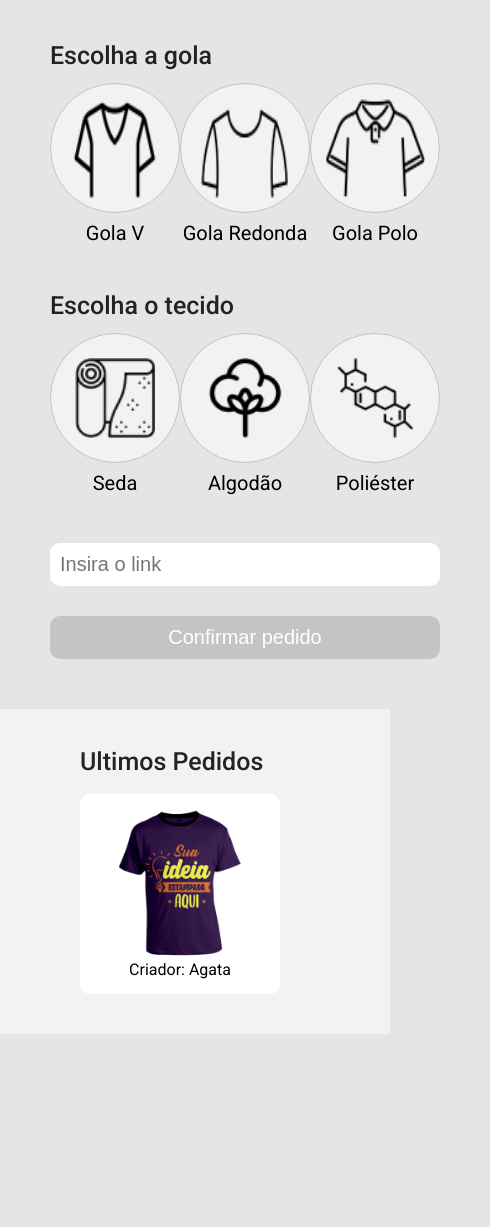
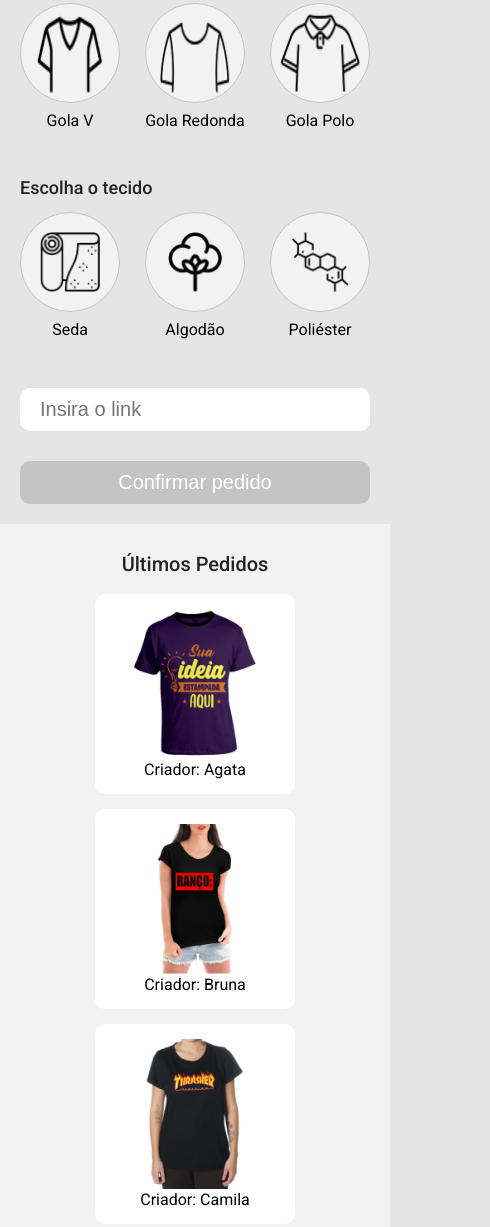
Before and after one commit to icmlopes/FashionDriven, a plain HTML site: page index.html in a window 390 px wide. Shown: the part 349-1576 px from the top of the page, 490 px wide, since content can reach past the window. Before the commit the page ends 1383 px from the top, so only its background shows below. Drawn offline with nearby package versions, Linux system fonts and the light colour scheme; a web font is replaced by a local one.

Commit message:
responsividade

```diff
--- a/index.html
+++ b/index.html
@@ -25,19 +25,19 @@
             <div class="container-opcoes-1">
                 <h2>Escolha o modelo</h2>
                 <div class="opcoes-produtos">
-                    <div class="produto">
+                    <div class="produto modelo">
                         <div class="fundo">
                             <img src="./images/tshirt.png">
                         </div>
                         <h3>T-shirt</h3>
                     </div>
-                    <div class="produto">
+                    <div class="produto modelo">
                         <div class="fundo">
                             <img src="./images/Camiseta.png">
                         </div>
                         <h3>Camiseta</h3>
                     </div>
-                    <div class="produto">
+                    <div class="produto modelo">
                         <div class="fundo">
                             <img src="./images/Mangalonga.png">
                         </div>
@@ -49,19 +49,19 @@
             <div class="container-opcoes-1">
                 <h2>Escolha a gola</h2>
                 <div class="opcoes-produtos">
-                    <div class="produto">
+                    <div class="produto gola">
                         <div class="fundo">
                             <img src="./images/GolaV.png">
                         </div>
                         <h3>Gola V</h3>
                     </div>
-                    <div class="produto">
+                    <div class="produto gola">
                         <div class="fundo">
                             <img src="./images/GolaRedonda.png">
                         </div>
                         <h3>Gola Redonda</h3>
                     </div>
-                    <div class="produto">
+                    <div class="produto gola">
                         <div class="fundo">
                             <img src="./images/GolaPolo.png">
                         </div>
@@ -73,19 +73,19 @@
             <div class="container-opcoes-1">
                 <h2>Escolha o tecido</h2>
                 <div class="opcoes-produtos">
-                    <div class="produto-tecido">
+                    <div class="produto tecido">
                         <div class="fundo">
                             <img src="./images/Seda.png">
                         </div>
                         <h3>Seda</h3>
                     </div>
-                    <div class="produto-tecido">
+                    <div class="produto tecido">
                         <div class="fundo">
                             <img src="./images/Algod+úo.png">
                         </div>
                         <h3>Algodão</h3>
                     </div>
-                    <div class="produto-tecido">
+                    <div class="produto tecido">
                         <div class="fundo">
                             <img src="./images/Poliester.png">
                         </div>
@@ -107,19 +107,54 @@
 
     <footer>
         <div class="container-ultimos-pedidos">
-            <h2>Ultimos Pedidos</h2>
-            <div>
-                <div class="opcoes-produtos">
+            <h2>Últimos Pedidos</h2>
+                <div class="opcoes-produtos-prontos">
                     <div class="opcaoes-alinhar">
-                        <div class="produto">
+                        <div class="produto pronto">
                             <div class="fundo-pronto">
                                 <img src="./images/Blusa1.png">
                                 <h4><strong>Criador:</strong> Agata</h4>
                             </div>
                         </div>
                     </div>
+
+                    <div class="opcaoes-alinhar">
+                        <div class="produto pronto">
+                            <div class="fundo-pronto">
+                                <img src="./images/Blusa2.png">
+                                <h4><strong>Criador:</strong> Bruna</h4>
+                            </div>
+                        </div>
+                    </div>
+
+                    <div class="opcaoes-alinhar">
+                        <div class="produto pronto">
+                            <div class="fundo-pronto">
+                                <img src="./images/Blusa3.png">
+                                <h4><strong>Criador:</strong> Camila</h4>
+                            </div>
+                        </div>
+                    </div>
+
+                    <div class="opcaoes-alinhar">
+                        <div class="produto pronto">
+                            <div class="fundo-pronto">
+                                <img src="./images/Blusa4.png">
+                                <h4><strong>Criador:</strong> Daniel</h4>
+                            </div>
+                        </div>
+                    </div>
+
+                    <div class="opcaoes-alinhar">
+                        <div class="produto pronto">
+                            <div class="fundo-pronto">
+                                <img src="./images/Blusa5.png">
+                                <h4><strong>Criador:</strong> Ester</h4>
+                            </div>
+                        </div>
+                    </div>
                 </div>
-            </div>
+
 
         </div>
     </footer>
--- a/style/style.css
+++ b/style/style.css
@@ -9,11 +9,16 @@ body {
 
 header {
     background-color: #404EED;
+    top: 0;
+    left: 0;
+    right: 0;
     padding: 16px;
     padding-left: 60px;
+    position: fixed;
+    z-index: 1;
 }
 
-button{
+button {
     width: 100%;
     padding: 10px;
     border-radius: 10px;
@@ -26,6 +31,7 @@ button{
 
 .toda-pagina {
     display: flex;
+    margin-top: 90px;
 }
 
 .container-opcoes {
@@ -35,23 +41,23 @@ button{
     margin: 0 auto;
 }
 
-.container-opcoes-1{
+.container-opcoes-1 {
     margin-bottom: 50px;
 }
 
-.opcoes-produtos{
+.opcoes-produtos {
     display: flex;
     justify-content: space-between;
 }
 
-.container-opcoes h2{
+.container-opcoes h2 {
     font-size: 25px;
     font-weight: 500;
     color: #232323;
     margin-bottom: 15px;
 }
 
-.container-opcoes input{
+.container-opcoes input {
     padding: 10px;
     width: 100%;
     font-size: 20px;
@@ -61,7 +67,11 @@ button{
     border: none;
 }
 
-.fundo{
+.container-opcoes input::placeholder {
+    padding: 10px;
+}
+
+.fundo {
     width: 130px;
     height: 130px;
     border-radius: 80px;
@@ -78,18 +88,13 @@ button{
     height: 100px;
 }
 
-.produto-tecido img {
+
+.produto.tecido img {
     width: 80px;
     height: 80px;
 }
 
-.produto h3{
-    text-align: center;
-    margin-top: 10px;
-    font-size: 20px;
-}
-
-.produto-tecido h3{
+.produto h3 {
     text-align: center;
     margin-top: 10px;
     font-size: 20px;
@@ -103,25 +108,34 @@ button{
 }
 
 footer {
-    background-color:#F2F2F2;
+    background-color: #F2F2F2;
     padding: 30px;
+    margin: 0 auto;
 }
-.container-ultimos-pedidos{
+
+.container-ultimos-pedidos {
+    width: 75%;
     margin: 0 auto;
-    padding: 10px 50px 10px 50px;
+    /* padding: 10px 500px 10px 250px; */
 }
-.container-ultimos-pedidos h2{
-    font-size: 25px;
+
+.container-ultimos-pedidos h2 {
+    font-size: 20px;
     font-weight: 500;
     margin-bottom: 20px;
     color: #232323;
 }
 
-.opcaoes-alinhar{
+.opcoes-produtos-prontos {
+    display: flex;
+    justify-content: space-between;
+}
+
+.opcaoes-alinhar {
     text-align: center;
 }
 
-.fundo-pronto{
+.fundo-pronto {
     width: 200px;
     height: 200px;
     border-radius: 10px;
@@ -129,25 +143,78 @@ footer {
     justify-content: center;
     background-color: #FFFFFF;
     padding: 15px;
+    margin-bottom: 15px;
 }
 
-.fundo-pronto img{
+.fundo-pronto img {
     width: 150px;
     height: 150px;
+    object-fit: cover;
 }
 
-.selecionado{
+.selecionado {
     border: 3px solid #404EED;
     border-radius: 80px;
 }
 
-@media (max-width: 900px){
+@media (max-width: 900px) {
 
-    header{
+    header {
+        text-align: center;
+    }
+
+    .container-opcoes {
+        width: 100%;
+        padding: 20px;
+    }
+
+    .container-opcoes h2 {
+        font-size: 18px;
+    }
+
+    .fundo {
+        width: 100px;
+        height: 100px;
+    }
+
+    .produto img {
+        width: 80px;
+        height: 80px;
+    }
+
+    .produto.tecido img {
+        width: 60px;
+        height: 60px;
+    }
+
+    .produto h3 {
+        font-size: 16px;
+    }
+
+    .container-modelo {
+        display: none;
+    }
+
+    .container-ultimos-pedidos {
+        align-items: center;
+        justify-content: center;
+        display: flex;
+        flex-direction: column;
 
     }
 
-    .container-modelo{
-        display: none;
+    .container-ultimos-pedidos h2 {
+        text-align: center;
     }
+
+    .produto.pronto img {
+        width: 150px;
+        height: 150px;
+    }
+
+    .opcoes-produtos-prontos {
+        display: flex;
+        flex-direction: column;
+    }
+
 }
```
